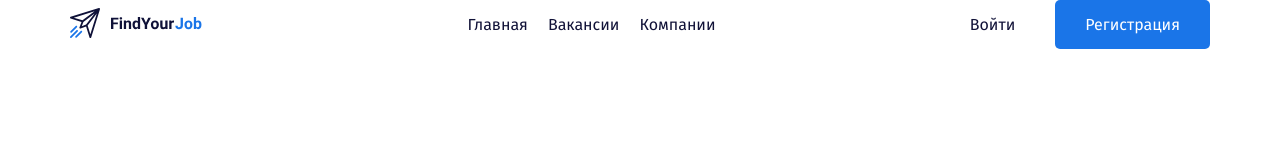
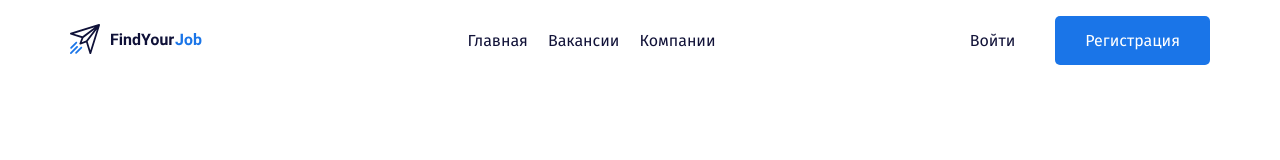
Before and after one commit to vadimkosenkov/find-your-job-app, a plain HTML site: page index.html in a window 1280 px wide. Drawn offline with Linux system fonts and the light colour scheme.

Commit message:
Add files via upload

```diff
--- a/css/style.css
+++ b/css/style.css
@@ -14,12 +14,6 @@ body {
 .menu_item:not(:last-child) {
     margin-right: 20px;
 }
-
-
-/* .menu_link {
-    text-decoration: none;
-    color: #111238;
-} */
 
 .button {
     color: #111238;
--- a/index.html
+++ b/index.html
@@ -15,7 +15,7 @@
 <body>
     <header class=" header ">
         <div class="container ">
-            <div class="row align-items-center">
+            <div class="row py-3 align-items-center">
                 <div class="col-2">
                     <a href="# " class='logo_link'>
                         <img src="img/logo.svg " alt="logo: find your job ">
```
